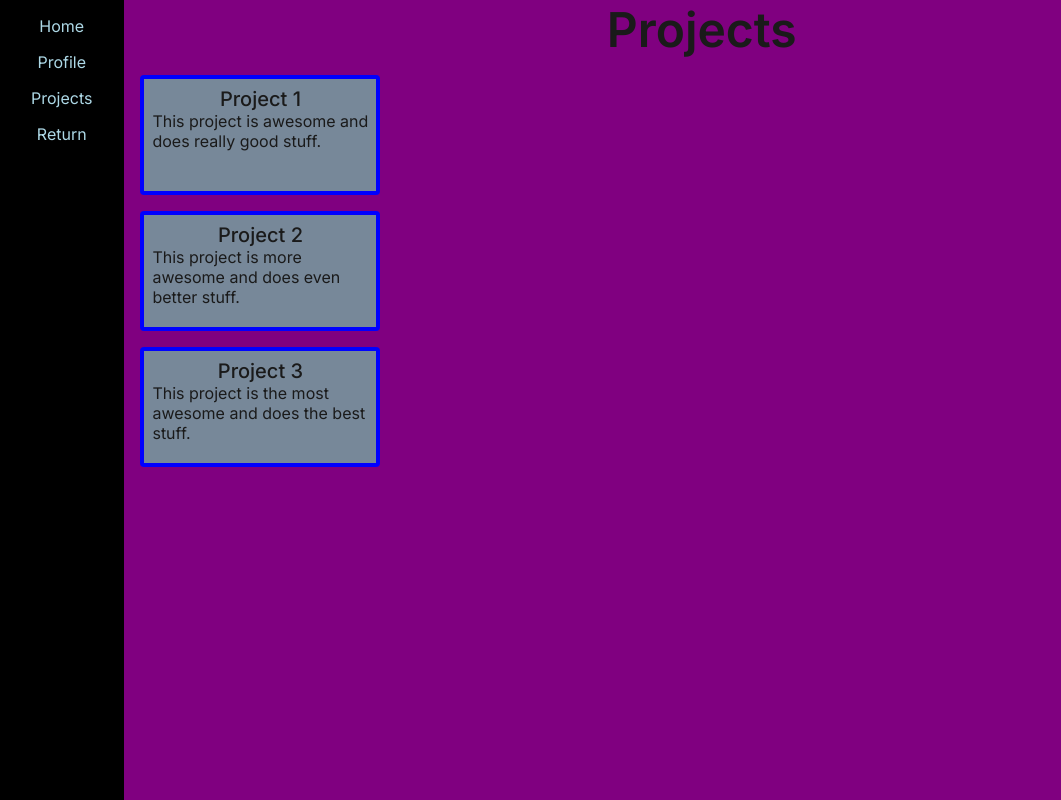
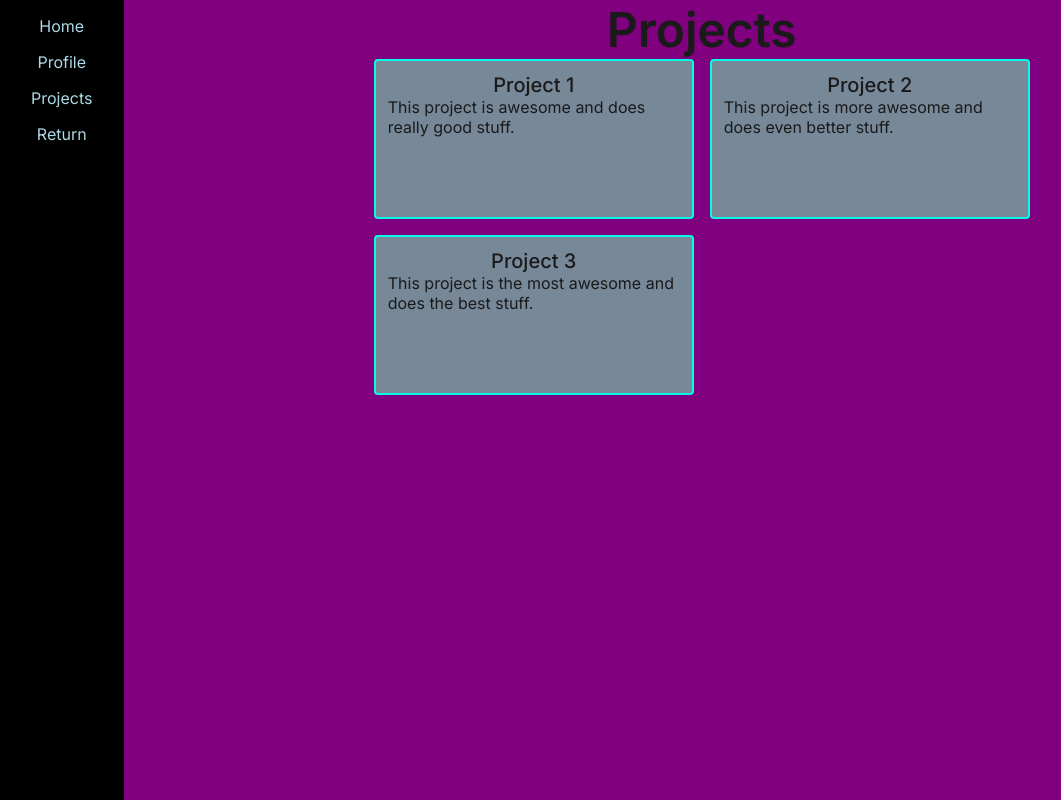
Before and after one commit to franco-ortega/portfolio-test, a Next.js app: page /1/projects in a window 1280 px wide. Shown: the whole page, without its empty margins (1-1062 px from the left). Built offline with nearby package versions, Linux system fonts and the light colour scheme.

Commit message:
place project components in a grid

```diff
--- a/app/1/components/project/Project.module.css
+++ b/app/1/components/project/Project.module.css
@@ -1,14 +1,13 @@
 .Project {
-  border: 0.25rem solid blue;
+  border: 0.15rem solid hsl(174, 100%, 50%);
   border-radius: 0.25rem;
 
   background-color: lightslategray;
 
-  width: 15rem;
+  width: 20rem;
   aspect-ratio: 2/1;
 
-  margin: 1rem;
-  padding: 0.5rem;
+  padding: 0.75rem;
 }
 
 .Project h2 {
--- a/app/1/components/projects/Projects.module.css
+++ b/app/1/components/projects/Projects.module.css
@@ -1,5 +1,7 @@
 .Projects {
   color: hsl(0, 0%, 10%);
+  min-width: 30rem;
+  overflow: hidden;
 }
 
 .Projects h1 {
--- a/app/1/components/projectsList/ProjectsList.jsx
+++ b/app/1/components/projectsList/ProjectsList.jsx
@@ -1,8 +1,9 @@
 import Project from '../project/Project';
+import styles from './ProjectsList.module.css';
 
 export default function ProjectsList({ listOfProjects }) {
   return (
-    <ul>
+    <ul className={styles.ProjectsList}>
       {listOfProjects.map(({ id, title, description }) => (
         <Project key={id} title={title} description={description} />
       ))}
--- /dev/null
+++ b/app/1/components/projectsList/ProjectsList.module.css
@@ -0,0 +1,14 @@
+.ProjectsList {
+  max-width: fit-content;
+  margin-inline: auto;
+
+  display: grid;
+  grid-template-columns: repeat(2, 1fr);
+  gap: 1rem;
+}
+
+@media (max-width: 800px) {
+  .ProjectsList {
+    grid-template-columns: 1fr;
+  }
+}
```
